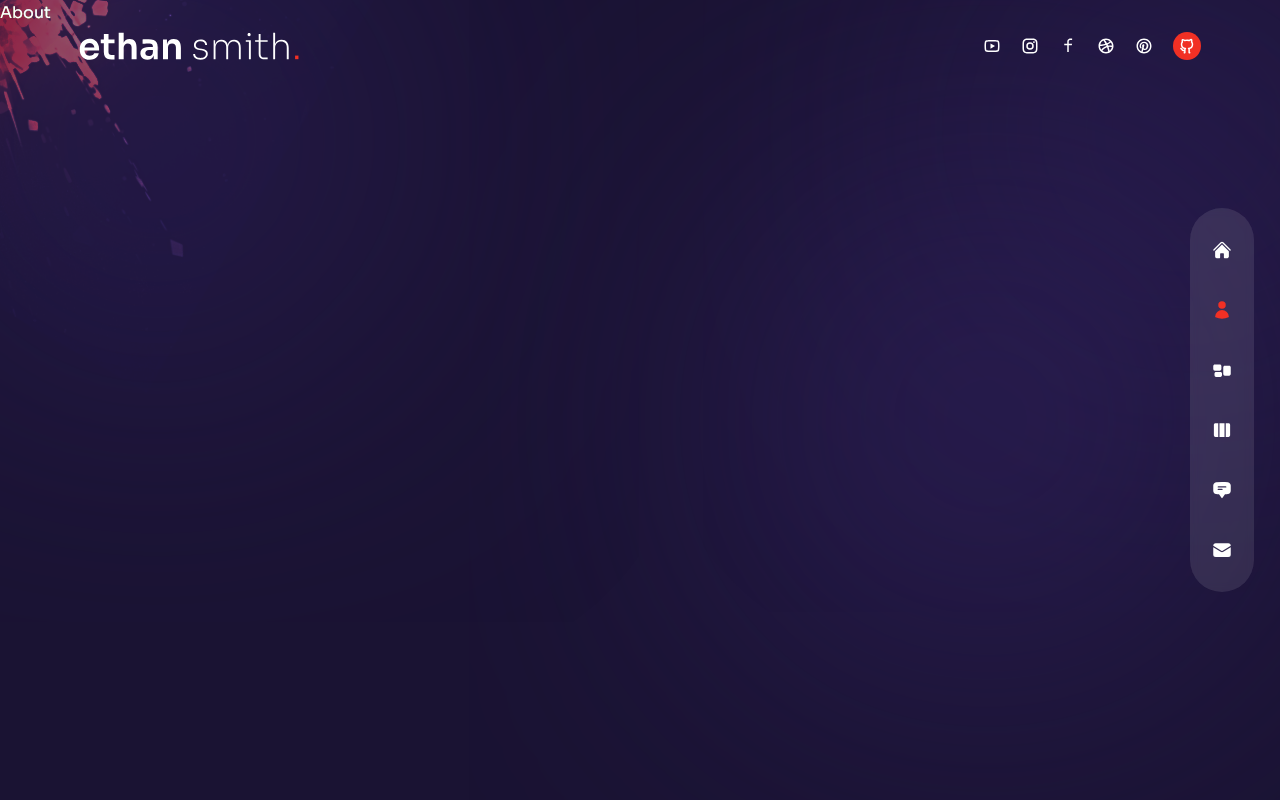
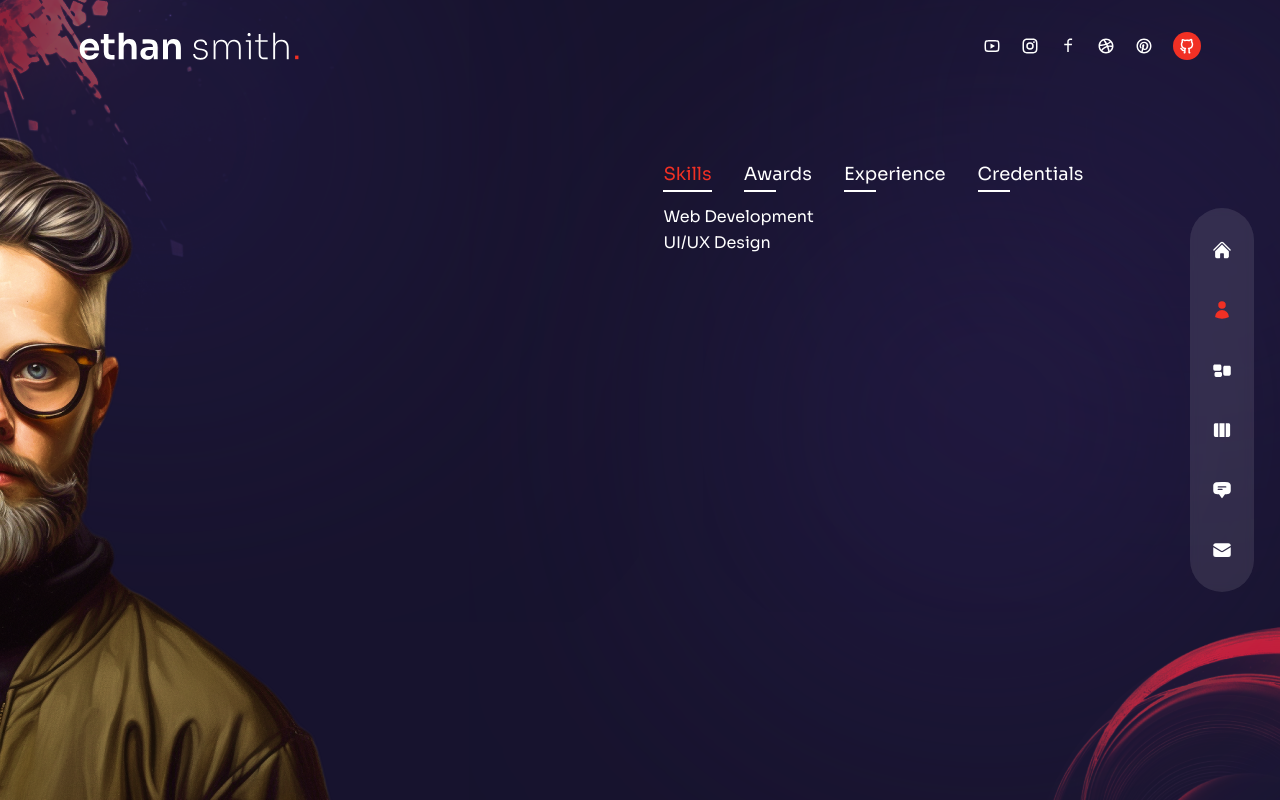
Before and after one commit to farjad6/farjad6.github.io, a Next.js app: page /about in a window 1280 px wide. Built offline with nearby package versions, Linux system fonts and the light colour scheme.

Commit message:
about page layout implemented

```diff
--- a/components/Circles.jsx
+++ b/components/Circles.jsx
@@ -1,5 +1,17 @@
+import Image from "next/image";
+
 const Circles = () => {
-  return <div>Circles</div>;
+  return (
+    <div className="w-[200px] xl:w-[300px] absolute -right-16 -bottom-2 mix-blend-color-dodge animate-pulse duration-75 z-10">
+      <Image
+        src="/circles.png"
+        alt="circles"
+        width={260}
+        height={200}
+        className="w-full h-full"
+      />
+    </div>
+  );
 };
 
 export default Circles;
--- a/pages/about/index.jsx
+++ b/pages/about/index.jsx
@@ -1,95 +1,144 @@
-// icons
+import { motion } from "framer-motion";
+import { useState } from "react";
 import {
+  FaCss3,
+  FaFigma,
   FaHtml5,
-  FaCss3,
   FaJs,
   FaReact,
   FaWordpress,
-  FaFigma,
 } from "react-icons/fa";
-
 import {
+  SiAdobephotoshop,
+  SiAdobexd,
+  SiFramer,
   SiNextdotjs,
-  SiFramer,
-  SiAdobexd,
-  SiAdobephotoshop,
 } from "react-icons/si";
 
+import Avatar from "../../components/Avatar";
+import Circles from "../../components/Circles";
+import { fadeIn } from "../../variants";
 
 //  data
-const aboutData = [
+export const aboutData = [
   {
-    title: 'skills',
+    title: "skills",
     info: [
       {
-        title: 'Web Development',
+        title: "Web Development",
         icons: [
-          <FaHtml5 />,
-          <FaCss3 />,
-          <FaJs />,
-          <FaReact />,
-          <SiNextdotjs />,
-          <SiFramer />,
-          <FaWordpress />,
+          FaHtml5,
+          FaCss3,
+          FaJs,
+          FaReact,
+          SiNextdotjs,
+          SiFramer,
+          FaWordpress,
         ],
       },
       {
-        title: 'UI/UX Design',
-        icons: [<FaFigma />, <SiAdobexd />, <SiAdobephotoshop />],
+        title: "UI/UX Design",
+        icons: [FaFigma, SiAdobexd, SiAdobephotoshop],
       },
     ],
   },
   {
-    title: 'awards',
+    title: "awards",
     info: [
       {
-        title: 'Webby Awards - Honoree',
-        stage: '2011 - 2012',
+        title: "Webby Awards - Honoree",
+        stage: "2011 - 2012",
       },
       {
-        title: 'Adobe Design Achievement Awards - Finalist',
-        stage: '2009 - 2010',
+        title: "Adobe Design Achievement Awards - Finalist",
+        stage: "2009 - 2010",
       },
     ],
   },
   {
-    title: 'experience',
+    title: "experience",
     info: [
       {
-        title: 'UX/UI Designer - XYZ Company',
-        stage: '2012 - 2023',
+        title: "UX/UI Designer - XYZ Company",
+        stage: "2012 - 2023",
       },
       {
-        title: 'Web Developer - ABC Agency',
-        stage: '2010 - 2012',
+        title: "Web Developer - ABC Agency",
+        stage: "2010 - 2012",
       },
       {
-        title: 'Intern - DEF Corporation',
-        stage: '2008 - 2010',
+        title: "Intern - DEF Corporation",
+        stage: "2008 - 2010",
       },
     ],
   },
   {
-    title: 'credentials',
+    title: "credentials",
     info: [
       {
-        title: 'Web Development - ABC University, LA, CA',
-        stage: '2011',
+        title: "Web Development - ABC University, LA, CA",
+        stage: "2011",
       },
       {
-        title: 'Computer Science Diploma - AV Technical Institute',
-        stage: '2009',
+        title: "Computer Science Diploma - AV Technical Institute",
+        stage: "2009",
       },
       {
-        title: 'Certified Graphic Designer - ABC Institute, Los Angeles, CA',
-        stage: '2006',
+        title: "Certified Graphic Designer - ABC Institute, Los Angeles, CA",
+        stage: "2006",
       },
     ],
   },
 ];
 
 const About = () => {
-  return <div>About</div>;
+  const [index, setIndex] = useState(0);
+
+  return (
+    <div className="h-full bg-primary/30 py-32 text-center xl:text-left">
+      <Circles />
+
+      {/* avatar img */}
+      <motion.div
+        variants={fadeIn("right", 0.2)}
+        initial="hidden"
+        animate="show"
+        exit="hidden"
+        className="hidden xl:flex absolute bottom-0 -left-[370px]"
+      >
+        <Avatar />
+      </motion.div>
+
+      <div className="container mx-auto h-full flex flex-col items-center xl:flex-row gap-x-6">
+        <div className="flex-1 flex flex-col justify-center">text</div>
+        <div className="flex flex-col w-full xl:max-w-[48%] h-[480px]">
+          <div className="flex gap-x-4 xl:gap-x-8 mx-auto xl:mx-0 mb-4">
+            {aboutData.map((item, itemI) => (
+              <div
+                key={itemI}
+                className={`${
+                  index === itemI &&
+                  "text-accent after:w-[100%] after:bg-accent after:transition-all after:duration-300"
+                } cursor-pointer capitalize xl:text-lg relative after:w-8 after:h-[2px] after:bg-white after:absolute after:-bottom-1 after:left-0`}
+                onClick={() => setIndex(itemI)}
+              >
+                {item.title}
+              </div>
+            ))}
+          </div>
+
+          <div className="">
+            {aboutData[index].info.map((item, itemI) => (
+              <div key={itemI} className="">
+                {/* title */}
+                <div className="">{item.title}</div>
+              </div>
+            ))}
+          </div>
+        </div>
+      </div>
+    </div>
+  );
 };
 
 export default About;
```
